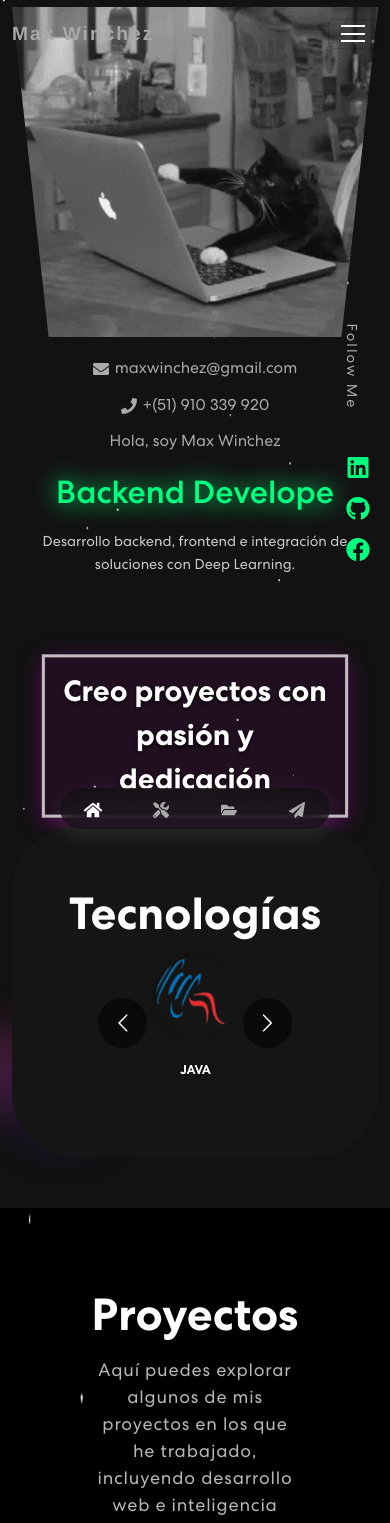
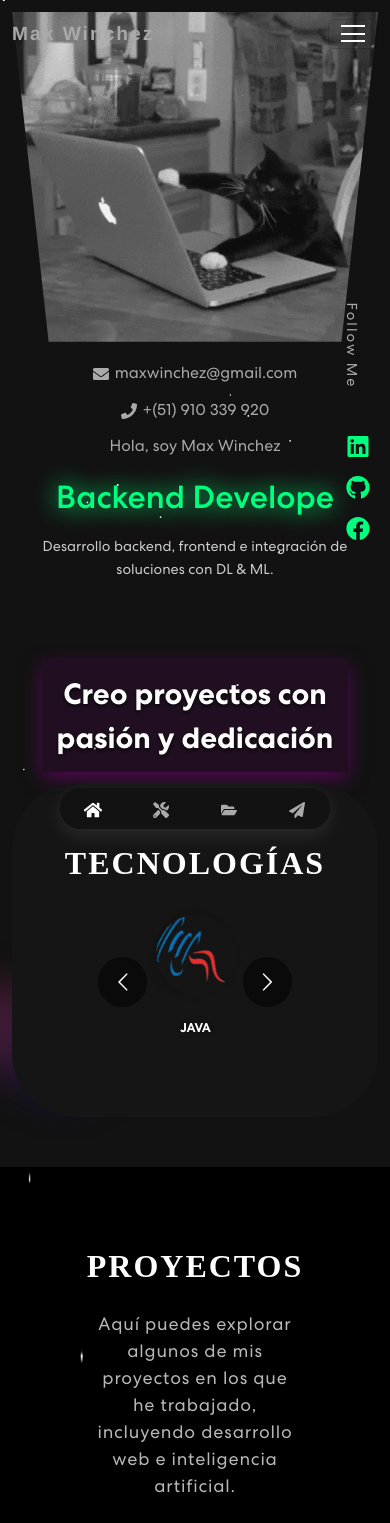
Before and after one commit to maxxwr/portfolioxx, a React app: page / in a window 390 px wide. Shown: the top 1523 px of the page. Built offline with nearby package versions, Linux system fonts and the light colour scheme; no server answers.

Commit message:
Actualización de los cambios en el proyecto

```diff
--- a/src/color/Banner.css
+++ b/src/color/Banner.css
@@ -81,7 +81,7 @@
 .projects-container {
   display: inline-block;
   padding: 20px;
-  border: 3px solid rgba(255, 255, 255, 0.8);
+  /*border: 1px solid rgba(255, 255, 255, 0.8); */ /*<-  ahyy es para cambiar el border*/
   background: rgba(128, 0, 128, 0.1);
   box-shadow: 0 4px 15px rgba(128, 0, 128, 0.5);
   animation: breathingEffect 3s infinite ease-in-out;
@@ -315,7 +315,7 @@
   .profile-img-wrapper {
     width: 100%;
     height: 330px;
-    margin-top: 7px; /* <- reducion de contenedor de gif */
+    margin-top: 10px; /* <- reducion de contenedor de gif */
   }
 
   .projects-info {
--- a/src/color/Contacto.css
+++ b/src/color/Contacto.css
@@ -57,3 +57,31 @@ input, textarea {
   font-weight: bold;
   text-shadow: 0 0 5px #c96d6d, 0 0 10px #bd6363;
 }
+
+
+
+/*  para el título de Contactame */
+.contact h2 {
+  font-size: 2.2rem;
+  font-family: 'Times New Roman', serif;
+  color: #fff;
+  text-transform: uppercase;
+  letter-spacing: 4px;
+  margin-bottom: 25px;
+  position: relative;
+}
+/* Responsividad para tabletas */
+@media (max-width: 768px) {
+  .contact h2 {
+    font-size: 2.5rem;
+    letter-spacing: 3px;
+  }
+}
+
+/* Responsividad para móviles */
+@media (max-width: 480px) {
+  .contact h2 {
+    font-size: 2rem;
+    letter-spacing: 2px;
+  }
+}
--- a/src/color/Habilidades.css
+++ b/src/color/Habilidades.css
@@ -127,3 +127,31 @@
     max-height: 80px;
   }
 }
+
+
+/*  para el título */
+.skill-bx h2 {
+  font-size: 2rem;
+  font-family: 'Times New Roman', serif;
+  text-align: center;
+  color: #fff;
+  text-transform: uppercase;
+  letter-spacing: 4px;
+  margin-bottom: 25px;
+  position: relative;
+}
+
+/* Ajustes responsivos para pantallas pequeñas */
+@media (max-width: 768px) {
+  .skill-bx h2 {
+    font-size: 2.5rem;
+    letter-spacing: 3px;
+  }
+}
+
+@media (max-width: 480px) {
+  .skill-bx h2 {
+    font-size: 2rem;
+    letter-spacing: 2px;
+  }
+}
--- /dev/null
+++ b/src/color/ProjectCard.css
@@ -0,0 +1,27 @@
+.project-link {
+  margin-top: 10px;
+  text-align: center;
+}
+
+.project-link a {
+  padding: 12px 24px;
+  background-color: #007bff;
+  color: white;
+  text-decoration: none;
+  border-radius: 5px;
+  font-size: 1rem;
+  font-weight: 600;
+  transition: all 0.3s ease;
+  box-shadow: 0 4px 8px rgba(0, 123, 255, 0.3);
+}
+
+.project-link a:hover {
+  background-color: #0056b3;
+  transform: translateY(-3px);
+  box-shadow: 0 8px 16px rgba(0, 123, 255, 0.5);
+}
+
+.project-link a:active {
+  transform: translateY(0);
+  box-shadow: 0 4px 8px rgba(0, 123, 255, 0.3);
+}
--- a/src/color/Projectos.css
+++ b/src/color/Projectos.css
@@ -83,3 +83,33 @@
     padding: 8px;
   }
 }
+
+
+/* Refinado estilo para el título de proyectos */
+.project h2 {
+  font-size: 2.3rem;
+  font-family: 'Times New Roman', serif;
+  text-align: center;
+  color: #fff;
+  text-transform: uppercase;
+  letter-spacing: 5px;
+  margin-bottom: 25px;
+  position: relative;
+}
+
+
+/* Responsividad para tabletas */
+@media (max-width: 768px) {
+  .project h2 {
+    font-size: 2.5rem;
+    letter-spacing: 3px;
+  }
+}
+
+/* Responsividad para móviles */
+@media (max-width: 480px) {
+  .project h2 {
+    font-size: 2rem;
+    letter-spacing: 2px;
+  }
+}
--- a/src/components/Banner.js
+++ b/src/components/Banner.js
@@ -17,7 +17,7 @@ export const Banner = () => {
   const toRotate = useMemo(() => [
     "Backend Developer",
     "Desarrollador Web",
-    "Deep Learning con Python",
+    "Deep Learning / Machine Learning",
     "Bases de Datos",
     ".. y más",
   ], []);
@@ -102,7 +102,7 @@ export const Banner = () => {
               <h2 className="banner-title">Hola, soy Max Winchez</h2>
               <h2 className="highlight-text">{text}</h2>
               <p className="description">
-                Desarrollo backend, frontend e integración de soluciones con Deep Learning.
+                Desarrollo backend, frontend e integración de soluciones con DL & ML.
               </p>
               <div className="projects-container">
                 <div className="projects-info">
--- a/src/components/Projectos.js
+++ b/src/components/Projectos.js
@@ -105,6 +105,7 @@ export const Projects = () => {
       description: "Creación de un sistema personalizado de recomendaciones utilizando técnicas de IA y modelos de Deep Learning.",
       imgUrl: projImg11,
       className: "gif-image",
+      link: "https://mlcinema.streamlit.app/",
     },
     {
       title: "Clasificador de Datos",
@@ -139,13 +140,13 @@ export const Projects = () => {
                       variant="pills"
                       className="nav-pills mb-5 justify-content-center align-items-center w-100"
                       id="pills-tab"
-                      style={{ display: 'flex', flexWrap: 'nowrap', justifyContent: 'space-between' }} // Asegura que las pestañas estén en una fila
+                      style={{ display: 'flex', flexWrap: 'nowrap', justifyContent: 'space-between' }}
                     >
                       <Nav.Item>
                         <Nav.Link eventKey="web">Proyectos Web</Nav.Link>
                       </Nav.Item>
                       <Nav.Item>
-                        <Nav.Link eventKey="mobile">Proyectos Móviles</Nav.Link>
+                        <Nav.Link eventKey="mobile">Proyectos Moviles</Nav.Link>
                       </Nav.Item>
                       <Nav.Item>
                         <Nav.Link eventKey="ai">Proyectos IA</Nav.Link>
--- a/src/components/ProyectoCard.js
+++ b/src/components/ProyectoCard.js
@@ -1,6 +1,7 @@
 import { Col } from "react-bootstrap";
+import "../color/ProjectCard.css"
 
-export const ProjectCard = ({ title, description, imgUrl }) => {
+export const ProjectCard = ({ title, description, imgUrl, link }) => {
   return (
     <Col size={12} sm={6} md={4}>
       <div className="proj-imgbx">
@@ -10,6 +11,13 @@ export const ProjectCard = ({ title, description, imgUrl }) => {
         <div className="proj-txtx">
           <h4>{title}</h4>
           <span>{description}</span>
+          {link && (
+            <div className="project-link">
+              <a href={link} target="_blank" rel="noopener noreferrer" className="btn btn-primary">
+                Echar un Vistazo
+              </a>
+            </div>
+          )}
         </div>
       </div>
     </Col>
```
